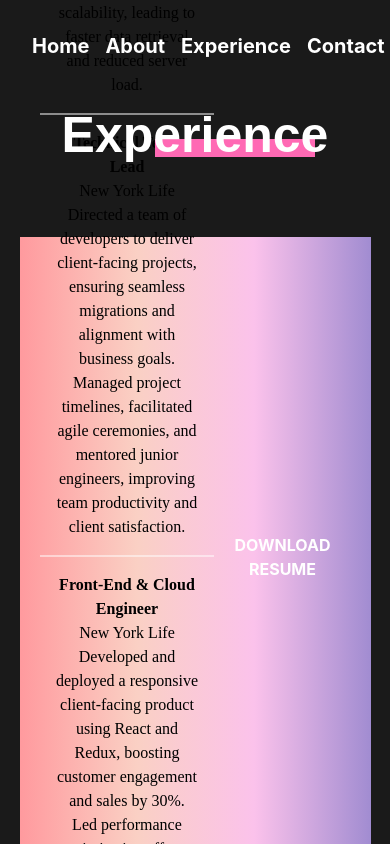
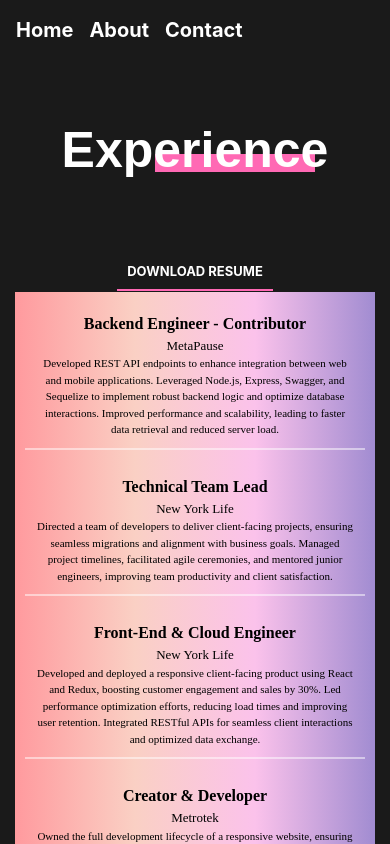
Before and after one commit to beahowel117/Portfolio, a Next.js app: page /experience in a window 390 px wide. Shown: the top 844 px of the page. Built offline with nearby package versions, Linux system fonts and the light colour scheme.

Commit message:
adding responsive design

```diff
--- a/app/contact/page.js
+++ b/app/contact/page.js
@@ -37,7 +37,7 @@ function Contact() {
   return (
     <>
       <InteractiveBackground />
-      <div className="flex flex-col justify-center min-h-screen p-6 w-full z-9999">
+      <div className="flex flex-col justify-center min-h-screen p-6 w-full z-9999 form-container">
         <form className={`w-full max-w-lg p-6 ${styles.form}`}>
           <h3 className= "header mb-6 text-center">Contact Me</h3>
           <div className="flex flex-col gap-4 items-end form">
--- a/app/experience/page.js
+++ b/app/experience/page.js
@@ -11,14 +11,17 @@ export default function Experience() {
   return (
     <div className={styles.resumePage}>
       <h3 className= "header mb-6 text-center">Experience</h3>
+      <div>
+        <a
+            href="/resume.pdf"
+            target="_blank"
+            rel="noopener noreferrer"
+            className={styles['resume-button']}
+          >
+            Download Resume
+          </a>
+      </div>
       <div className={styles.resumeCard}>
-        {/* <Image
-          src={resume}// Replace with the path to your resume image
-          alt="Resume Preview"
-          width={800} // Adjust to match your image size
-          height={1000} // Adjust to match your image size
-          className={styles.resumeImage}
-        /> */}
          <div className={styles.experienceContainer}>
           <ExperienceItem
             title="Backend Engineer - Contributor"
@@ -42,14 +45,14 @@ export default function Experience() {
           />
         </div>
 
-        <a
+        {/* <a
           href="/resume.pdf"
           target="_blank"
           rel="noopener noreferrer"
           className={styles['resume-button']}
         >
           Download Resume
-        </a>
+        </a> */}
       </div>
       <h3 className= "header mb-6 text-center">Projects</h3>
          <div className="flex flex-wrap justify-center">
--- a/app/globals.css
+++ b/app/globals.css
@@ -12,6 +12,19 @@
 @media (prefers-color-scheme: dark){
   :root {
     --foreground-rgb: 255,255,255;
+  }
+}
+
+@media (max-width: 768px) {
+  :root {
+    display: flex;
+    justify-content: center;
+  }
+}
+@media (max-width: 480px) {
+  :root {
+    display: flex;
+    justify-content: center;
   }
 }
 
--- a/components/NavBar.js
+++ b/components/NavBar.js
@@ -1,16 +1,44 @@
-import React from 'react';
+'use client';
+import React, {useState} from 'react';
 import Link from 'next/link';
+import { usePathname } from 'next/navigation';
 
 function NavBar() {
+  // const router = useRouter();
+  // const currentPath = router.pathname;
+  const currentPath = usePathname();
+
+  const links = [
+    { href: "/", label: "Home" },
+    { href: "/about", label: "About" },
+    { href: "/experience", label: "Experience" },
+    { href: "/contact", label: "Contact" },
+  ];
+
+  const filteredLinks = links.filter(link => {
+    if (window.innerWidth <= 768) {
+       return link.href !== currentPath;
+    }
+    return true;
+ });
+
   return (
     <div className="w-full absolute text-white z-10">
-        <nav className="container relative flex flex-wrap items-center justify-between mx-auto p-8">
-            <div className='font-bold space-x-4 text-xl' >
+        <nav className="container relative flex flex-wrap items-center justify-between mx-auto p-4 sm:p-4 md:p-4 lg:p-8 xl:p-8">
+            {/* <div className='font-bold space-x-4 text-xl' >
                 <Link href="/">Home</Link>
                 <Link href="/about">About</Link>
                 <Link href="/experience">Experience</Link>
                 <Link href="/contact">Contact</Link>
-                </div>
+            </div> */}
+
+      <div className="font-bold space-x-4 text-xl lg:text-xl xl:text-xl md:text-lg sm:text-base flex flex-wrap justify-center">
+          {filteredLinks.map(link => (
+            <Link key={link.href} href={link.href} className="hover:text-gray-400">
+              {link.label}
+            </Link>
+          ))}
+        </div>
         </nav>
     </div>
   )
--- a/styles/Experience.module.css
+++ b/styles/Experience.module.css
@@ -31,47 +31,30 @@
   }
 
   .resumePage {
-    /* display: flex;
-    flex-direction: column;
-    justify-content: center;
-    align-items: center;
-    min-height: 100vh;
-    background-color: #1a1a1a;
-    padding: 2rem; */
+    width: 100%;
     margin: auto;
-    margin-right: auto;
+    max-width: 1200px;
+    /* margin-right: auto; */
     display: flex;
     flex-direction: column;
     align-items: center;
-    width: 1100px;
     margin-bottom: 50px;
-    width: 100%;
   }
 
   .resumeCard {
+    width: 90%;
+    max-width: 800px;
+    height: auto;
     background: linear-gradient(90deg, #ff9a9e, #fad0c4, #fbc2eb, #a18cd1); /* Card background color */
     padding: 20px;
-    height: 40rem;
+
     width: 90rem;
     display: flex;
     align-items: center;
     position: relative;
-    cursor: pointer;
-    max-width: 800px;
     text-align: center;
-    width: 90%;
     transition: transform 0.3s, box-shadow 0.3s;
-
-    /* border-radius: 10px;
-    box-shadow: 0 10px 20px rgba(0, 0, 0, 0.3);
-    overflow: hidden;
-
-    text-align: center; */
-  }
-
-  .resumeCard:hover {
-    transform: scale(1.05); /* Subtle zoom effect */
-    box-shadow: 0 15px 30px rgba(0, 0, 0, 0.5);
+    justify-content: center;
   }
 
   .resumeImage {
@@ -132,12 +115,97 @@
     opacity: 0.1;
   }
 
+  .experienceContainer {
+    display: flex;
+    flex-direction: column;
+    gap: 15px;
+    width: 100%;
+    max-width: 600px;
+    align-items: center;
+    justify-content: center;
+  }
+
   .experienceItem {
-    padding: 1rem;
+    padding: 5px;
     border-bottom: 2px solid rgba(255, 255, 255, 0.5);
+    text-align: center;
+}
+.experienceItem:last-child {
+  border-bottom: none;
 }
 
 .kaushan-text {
   font-family: "Kaushan Script", cursive;
   font-size: 1.2rem;
 }
+
+
+/* Mobile Responsiveness */
+@media (max-width: 768px) {
+  /* Stack experience items */
+  .experienceContainer {
+    display: flex;
+    flex-direction: column;
+    width: 100%;
+    align-items: center;
+  }
+
+  /* Ensure the resume card is not too wide */
+  .resumeCard {
+    width: 95%;
+    padding: 15px;
+  }
+
+  /* Reduce padding and font size */
+  .experienceItem {
+    padding: 10px;
+  }
+
+  .experienceItem h3 {
+    font-size: 18px;
+  }
+
+  .experienceItem h5 {
+    font-size: 14px;
+  }
+
+  .experienceItem p {
+    font-size: 12px;
+  }
+
+  /* Adjust button size */
+  .resume-button, .downloadButton {
+    font-size: 14px;
+    padding: 8px 12px;
+  }
+}
+
+@media (max-width: 480px) {
+  .resumePage {
+    padding: 15px;
+  }
+
+  .resumeCard {
+    width: 100%;
+    padding: 10px;
+  }
+
+  .experienceItem h3 {
+    font-size: 16px;
+  }
+
+  .experienceItem h5 {
+    font-size: 13px;
+  }
+
+  .experienceItem p {
+    font-size: 11px;
+  }
+
+  /* Make button easier to tap */
+  .resume-button, .downloadButton {
+    width: 100%;
+    font-size: 13px;
+    padding: 10px;
+  }
+}
```
Also changed, not shown: styles/AboutPage.module.css (+69 -0 lines), styles/Contact.module.css (+22 -0 lines).
